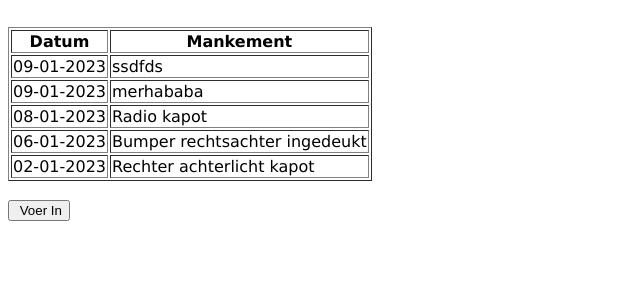
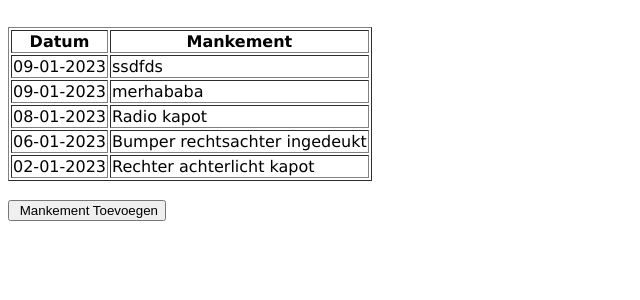
Before and after one commit to ReyhanGe/mvc-oop-pdo-toets-userstory, a PHP site: page /lessen in a window 1280 px wide. Shown: the part 150-450 px from the top of the page, without its empty margins (0-640 px from the left). Run offline with PHP 8.4, Linux system fonts and the light colour scheme; data comes from the database, SQL or seed files in the repository.

Commit message:
final commit

```diff
--- a/app/views/lessen/index.php
+++ b/app/views/lessen/index.php
@@ -15,7 +15,7 @@
 </table>
 <br>
 <a href="<?= URLROOT; ?>/lessen/topicslesson/{$info->Id}">
-    <input type="button" value=" Voer In">
+    <input type="button" value=" Mankement Toevoegen">
 </a>
 
 </form>
--- a/app/views/lessen/topicslesson.php
+++ b/app/views/lessen/topicslesson.php
@@ -4,7 +4,6 @@
 
 <table border='1'>
     <thead>
-        <p>Kenteken</p> <p> Type</p>
         <th>
         Mankement
         </th>
```
Also changed, not shown: 1 other file.
